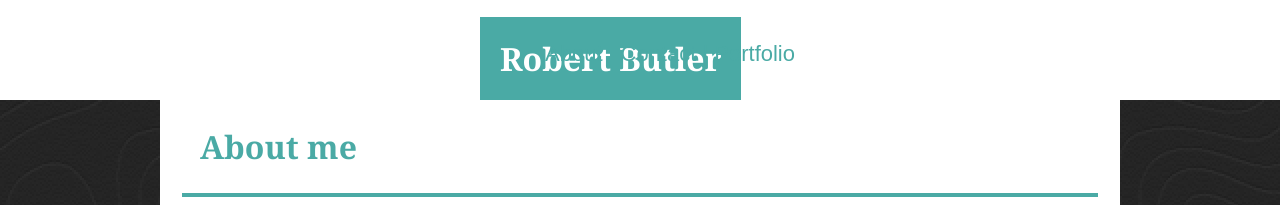
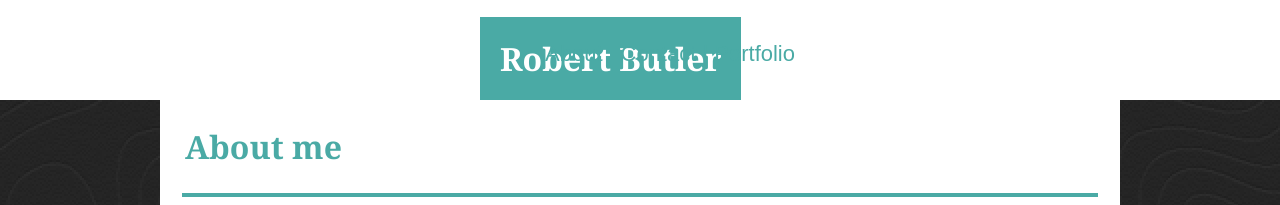
Before and after one commit to RobWButler/Basic-Portfolio, a plain HTML site: page index.html in a window 1280 px wide. Shown: the top 205 px of the page. Drawn offline with Linux system fonts and the light colour scheme.

Commit message:
minor beautification

```diff
--- a/assets/css/style.css
+++ b/assets/css/style.css
@@ -35,7 +35,7 @@ h2 {
     background-color: #ffffff;
     color:#4aaaa5;
     font-family: Georgia, 'Times New Roman', Times, serif;
-    margin-left:20px;
+    margin-left:5px;
     margin-bottom:15px;
     margin-top:100px;
     font-size:200%;
@@ -53,14 +53,14 @@ body {
     color: #777777;
     font-family: Arial, Helvetica, sans-serif;
     margin:auto;
-  }
+}
 
 p {
     background-color: #ffffff;
     padding:10px;
     margin:10px;
     text-align:justify;
-  }
+}
 
 .links {
     text-align: right;
@@ -84,7 +84,6 @@ a {
     background-color:white;
     padding:10px;
     float:left;
-
 }
 
 .divider {
@@ -102,7 +101,6 @@ a {
     width:25%;
     float:left;
     position:relative;
-
 }
 
 
```
Also changed, not shown: index.html (+2 -2 lines).
